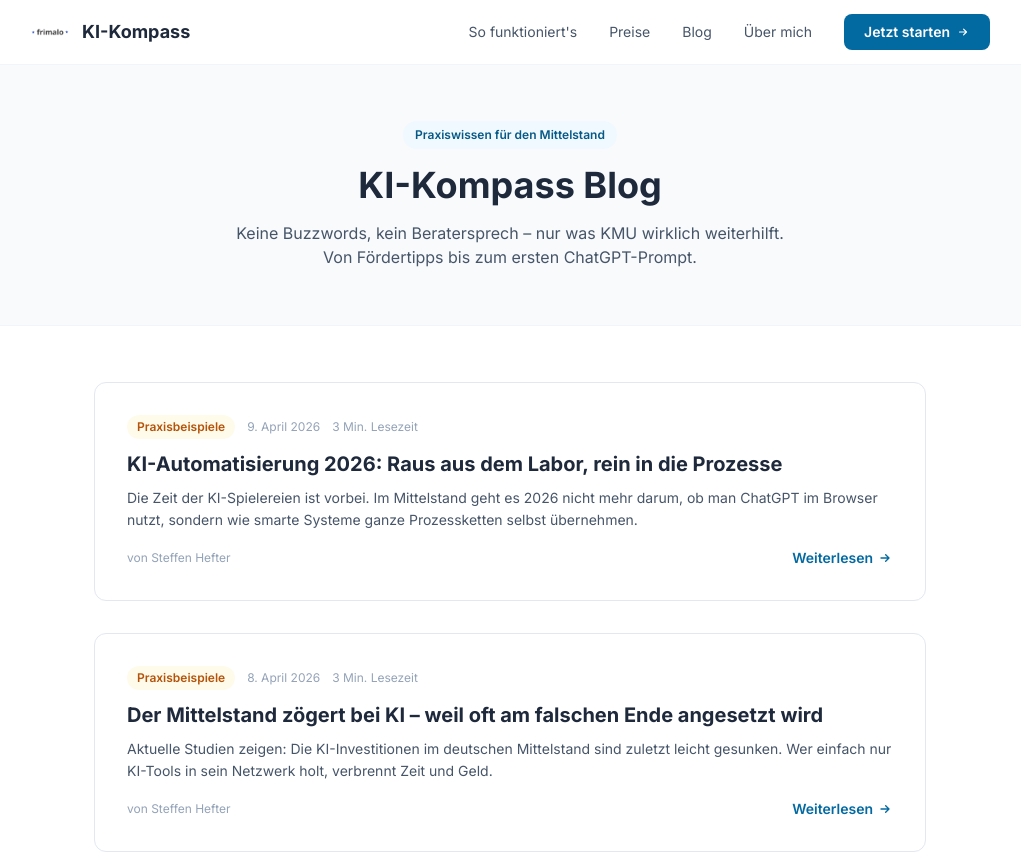
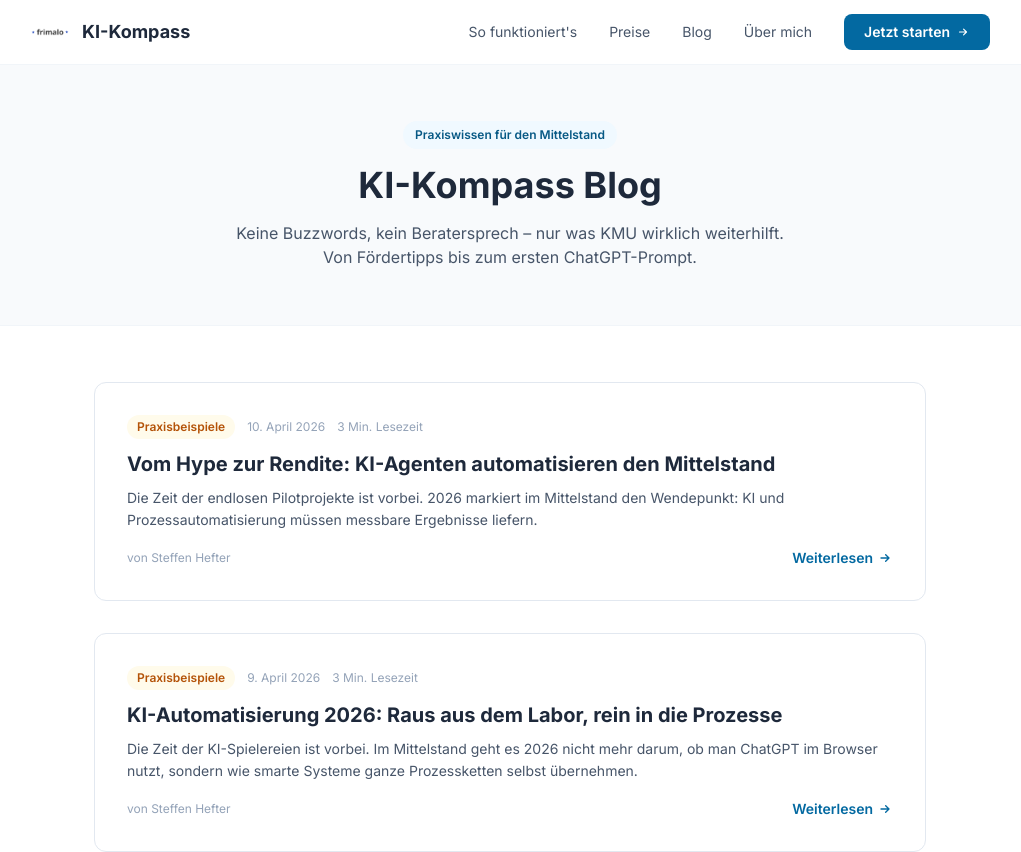
Before and after one commit to derhefter/KI-Kompass-2.0, a Next.js app: page /blog in a window 1280 px wide. Shown: the top 852 px of the page, without its empty margins (130-1151 px from the left). Built offline with nearby package versions, Linux system fonts and the light colour scheme; no server answers.

Commit message:
Auto-Publish: Vom Hype zur Rendite

```diff
--- a/src/data/blog-posts.js
+++ b/src/data/blog-posts.js
@@ -16,6 +16,28 @@
 // ============================================================
 
 export const blogPosts = [
+  {
+    id: 9,
+    slug: 'vom-hype-zur-rendite-ki-agenten-automatisieren-den-mittelstand',
+    title: 'Vom Hype zur Rendite: KI-Agenten automatisieren den Mittelstand',
+    excerpt: 'Die Zeit der endlosen Pilotprojekte ist vorbei. 2026 markiert im Mittelstand den Wendepunkt: KI und Prozessautomatisierung müssen messbare Ergebnisse liefern.',
+    content: `
+<p><strong>Die Zeit der endlosen Pilotprojekte ist vorbei.</strong> 2026 markiert im Mittelstand den Wendepunkt: KI und Prozessautomatisierung müssen messbare Ergebnisse liefern. Erste Erfolge ("Quick Wins") werden bereits nach 3 bis 9 Monaten erwartet.</p>
+
+<p><strong>Was ist neu?</strong><br>Der Fokus verlagert sich auf <em>Hyperautomatisierung</em> und <em>KI-Agenten</em>. Diese Agenten orchestrieren komplette Workflows selbstständig. Anstatt nur Daten zu analysieren, buchen sie Rechnungen, planen Termine oder bereiten Reklamationen entscheidungsreif vor. Besonders in der Buchhaltung und in Finanzprozessen zeigt sich ein massives Einsparpotenzial von 18 bis 32 %.</p>
+
+<p><strong>EU AI Act im Nacken</strong><br>Gleichzeitig rückt der EU AI Act näher. Ab August 2026 gelten die Vorgaben für Hochrisikosysteme vollumfänglich. Der Trend geht deshalb eindeutig zu "Sovereign AI" und abgesicherten Corporate-LLMs – also Sprachmodellen, bei denen die Datenhoheit strikt im Unternehmen bleibt.</p>
+
+<p><strong>Der pragmatische Weg:</strong><br>Nicht bei der Technologie anfangen, sondern beim Prozess. Wo brennt es? Wo sind die meisten manuellen Routineaufgaben? Zuerst die Datenbasis aufräumen, dann gezielt KI-Agenten auf diese Engpässe ansetzen. So gelingt der Umstieg von der Experimentierphase in den produktiven Alltag.</p>
+`,
+    category: 'Praxisbeispiele',
+    author: 'Steffen Hefter',
+    date: '2026-04-10',
+    status: 'published',
+    image: '',
+    readTime: 3
+  },
+
   {
     id: 8,
     slug: 'ki-automatisierung-2026-raus-aus-dem-labor-rein-in-die-prozesse',
```
